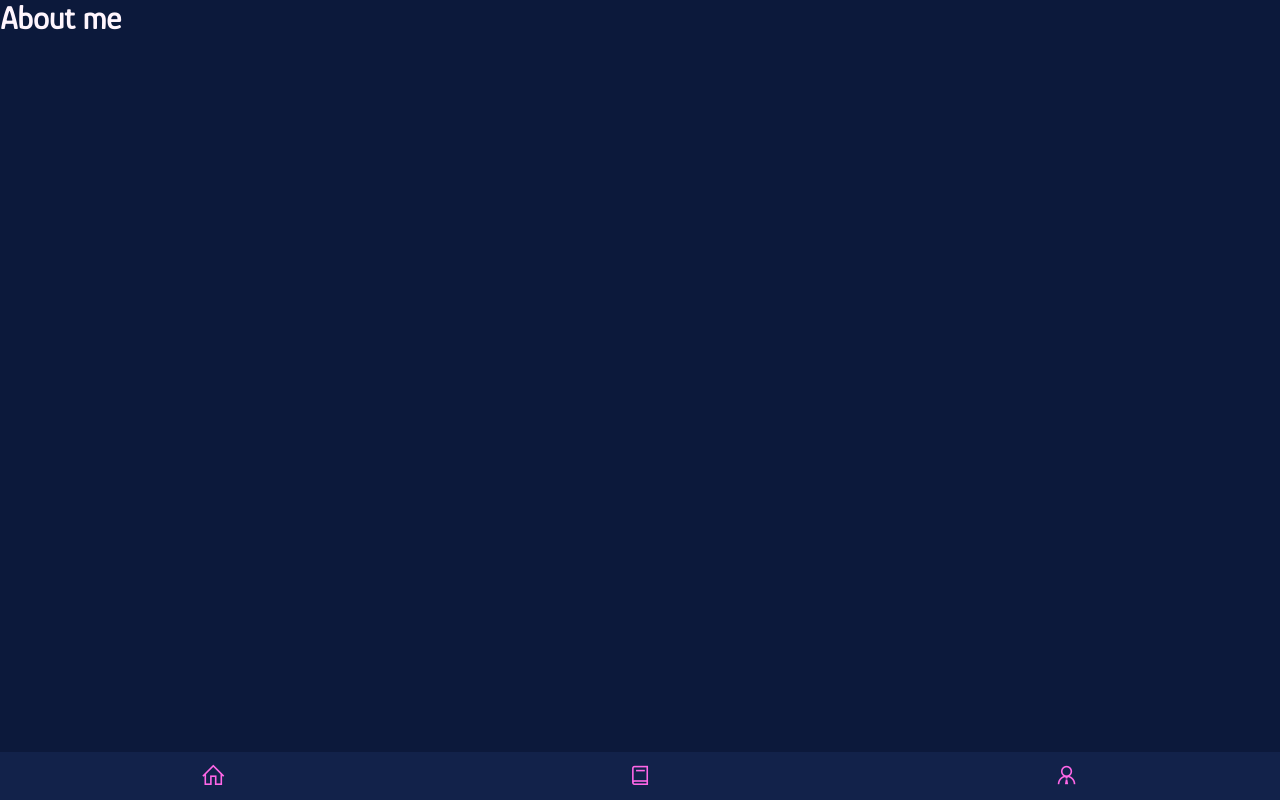
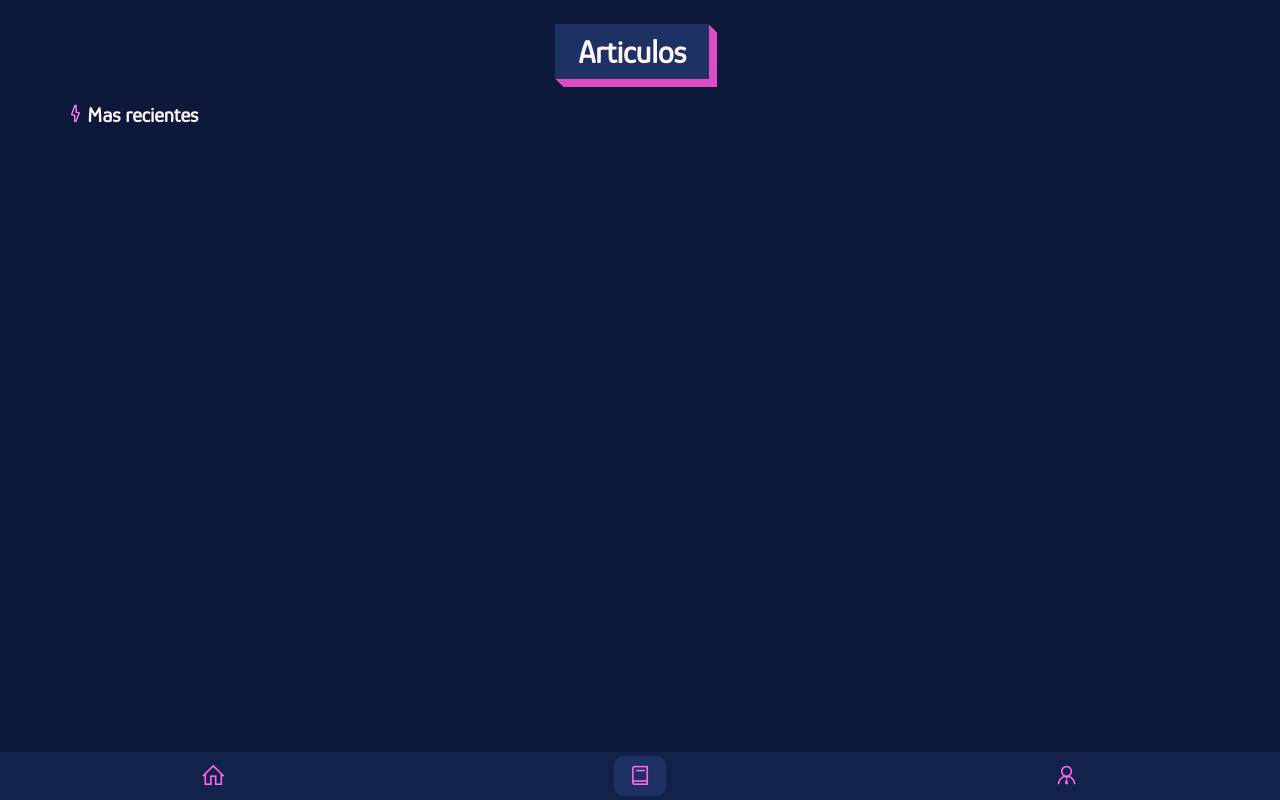
Before and after one commit to mendoza000/theloop, a website built with Vite: page index.html in a window 1280 px wide. Both pictures are taken after a click on the item 639 px from the left and 776 px from the top of the page. Built offline with nearby package versions, Linux system fonts and the light colour scheme; a web font is replaced by a local one.

Commit message:
añadida la pagina de articles y mejora de la nav

```diff
--- a/assets/js/about-page.js
+++ b/assets/js/about-page.js
@@ -3,8 +3,6 @@ import { writeAboutContent } from './helpers/write-about-content'
 
 export const writeAboutPage = () => {
 
+	writeNav("about")
 	writeAboutContent()
-	writeNav()
-
-
 }
--- /dev/null
+++ b/assets/js/articles-page.js
@@ -0,0 +1,11 @@
+import {writeArticlesContent} from './helpers/write-articles.content.js'
+import {writeNav} from './helpers/write-nav'
+export const writeArticlesPage = () => {
+
+	writeNav("articles")
+	writeArticlesContent()
+
+	/* TODO: writeArticlesList() */
+
+
+}
--- a/assets/js/helpers/events-nav.js
+++ b/assets/js/helpers/events-nav.js
@@ -1,5 +1,6 @@
 import {writeHomePage} from '../home-page'
 import {writeAboutPage} from '../about-page'
+import {writeArticlesPage} from '../articles-page'
 import { writeNav } from './write-nav'
 
 export const eventsNav = () =>{
@@ -15,8 +16,7 @@ export const eventsNav = () =>{
 
 	btnArticle.addEventListener('click', (e) => {
 
-		app.innerHTML = '<h1 class="animate__animated animate__fadeInRight">About me</h1>'
-		writeNav()
+		writeArticlesPage()
 
 	});
 
--- a/assets/js/helpers/write-about-content.js
+++ b/assets/js/helpers/write-about-content.js
@@ -19,6 +19,6 @@ export const writeAboutContent = () => {
 
 	`
 
-	app.innerHTML = html
+	app.innerHTML += html
 
 }
--- /dev/null
+++ b/assets/js/helpers/write-articles.content.js
@@ -0,0 +1,31 @@
+export const writeArticlesContent = () => {
+	const app = document.querySelector('#app');
+	const html = `
+
+	<div class="articles animate__animated animate__fadeInLeft">
+        <h3 class="articles_title effect">Articulos</h3>
+
+        <h4 class="articles_list_title">
+          <i class="las la-bolt"></i>
+          Mas recientes
+        </h4>
+        <div class="articles_list">
+          <!--
+          <div class="article">
+            <div class="article_color"></div>
+            <span class="article_title">
+              El primer articulo de la pagina
+            </span>
+            <span class="article_resume">
+              Yo creo que esta quedando facha, usted que dice loquita odiosa y cortante...
+            </span>
+          </div>
+          -->
+        </div>
+      </div>
+
+	`
+
+	app.innerHTML += html
+
+}
--- a/assets/js/helpers/write-nav.js
+++ b/assets/js/helpers/write-nav.js
@@ -1,25 +1,37 @@
 const app = document.querySelector('#app');
 import { eventsNav } from './events-nav'
 
-export const writeNav = () => {
+export const writeNav = (param) => {
 
 	const navHtml = `
 	<nav class="nav">
         <ul class="nav_list">
-          <li class="list_item" id="btnHome">
+          <li class="list_item ${
+            (param === "home")
+            ? "btn_nav_active"
+            : ""
+          }" id="btnHome">
             <a href="#">
               <i class="las la-home"></i>
               <!-- Inicio -->
             </a>
           </li>
-          <li class="list_item">
-            <a href="#" id="btnArticle">
+          <li class="list_item ${
+            (param === "articles")
+            ? "btn_nav_active"
+            : ""
+          }" id="btnArticle">
+            <a href="#">
               <i class="las la-book"></i>
               <!-- Articulos -->
             </a>
           </li>
-          <li class="list_item">
-            <a href="#" id="btnAbout">
+          <li class="list_item ${
+            (param === "about")
+            ? "btn_nav_active"
+            : ""
+          }" id="btnAbout">
+            <a href="#">
               <i class="las la-user-tie"></i>
               <!-- Sobre mi -->
             </a>
@@ -28,7 +40,7 @@ export const writeNav = () => {
     </nav>
 	`
 
-	app.innerHTML += navHtml
+	app.innerHTML = navHtml
 
   setTimeout(function() {
     eventsNav()
--- a/assets/js/home-page.js
+++ b/assets/js/home-page.js
@@ -6,9 +6,8 @@ const app = document.querySelector('#app');
 
 /* Funcion principal para escribir el home */
 export const writeHomePage = () => {
-	app.innerHTML = ""
 	/* pintamos la nav*/
-	writeNav()
+	writeNav("home")
 	/*pintamos el header*/
 	writeHeaderHome()
 
--- a/style.css
+++ b/style.css
@@ -28,6 +28,7 @@ body, html{
 }
 
 #app{
+  margin-bottom: 5em;
 }
 .effect{
   box-shadow:
@@ -64,7 +65,7 @@ body, html{
 @keyframes cambiarDimensionCircle {
 
   0%{
-    border-radius: 61% 39% 39% 61% / 28% 41% 59% 72% ;
+    border-radius: 82% 18% 100% 0% / 100% 57% 43% 0%  ;
   }
 
   25%{
@@ -80,7 +81,7 @@ body, html{
   }
 
   100%{
-    border-radius: 55% 45% 53% 47% / 45% 51% 49% 55% ;
+    border-radius: 100% 0% 33% 67% / 79% 41% 59% 21%  ;
   }
 
 
@@ -142,7 +143,7 @@ body, html{
 
 .nav{
   background-color: var(--color-primary-o);
-  position: absolute;
+  position: fixed;
   bottom: 0;
   width: 100vw;
 }
@@ -221,3 +222,79 @@ body, html{
   border-radius: 10px;
   padding: 0.1em 0.1em;
 }
+
+/* Articulos */
+.articles{
+  display: flex;
+  flex-direction: column;
+  justify-content: center;
+  align-items: center;
+  margin-top: 1em;
+  width: 90%;
+  margin-right: auto;
+  margin-left: auto;
+}
+.articles_title{
+  margin-bottom: 1em;
+  background-color: var(--color-primary);
+  padding: 0.3em 0.7em;
+  font-size: 2em;
+}
+
+.articles_list_title{
+  margin-right: auto;
+  font-size: 1.3em;
+  /*border-bottom: 2px solid var(--color-secondary);*/
+  padding-right: 0.5em;
+  padding-bottom: 0.1em;
+}
+.articles_list_title i{
+  color: var(--color-secondary-l);
+  font-size: 1.1em;
+  margin-right: -0.2em;
+  margin-bottom: 0.7em;
+}
+
+.article{
+  background-color: var(--color-primary);
+  display: grid;
+  grid-template-columns: 10% 90%;
+  grid-template-rows: 3em 7em;
+  grid-column-gap: 1em;
+  border-radius: 20px;
+  justify-content: center;
+  align-items: center;
+  margin-right: auto;
+  margin-left: auto;
+  margin-bottom: 1.5em;
+  box-shadow: 0px 0px 27px -5px rgba(0,0,0,0.8);
+-webkit-box-shadow: 0px 0px 27px -5px rgba(0,0,0,0.8);
+-moz-box-shadow: 0px 0px 27px -5px rgba(0,0,0,0.8);
+}
+.article_title{
+  font-weight: bold;
+  font-size: 1.3em;
+  display: flex;
+  margin-right: 1em;
+  margin-top: 1em;
+}
+.article_color{
+  height: 100%;
+  width: 100%;
+  background-color: var(--color-secondary);
+  margin-right: 0.5em;
+  grid-row-end: 3;
+  grid-row-start: 1;
+  border-top-left-radius: 20px;
+  border-bottom-left-radius: 20px;
+
+  background: linear-gradient(0deg, var(--color-secondary-xo) 33%, var(--color-primary-xl) 100%);
+
+  /* Degreadado con secundario */
+  /*background: linear-gradient(0deg, var(--color-secondary-xo) 33%, var(--color-secondary-xl) 100%);*/
+
+}
+
+.article_resume{
+  margin-right: 1em;
+}
```
